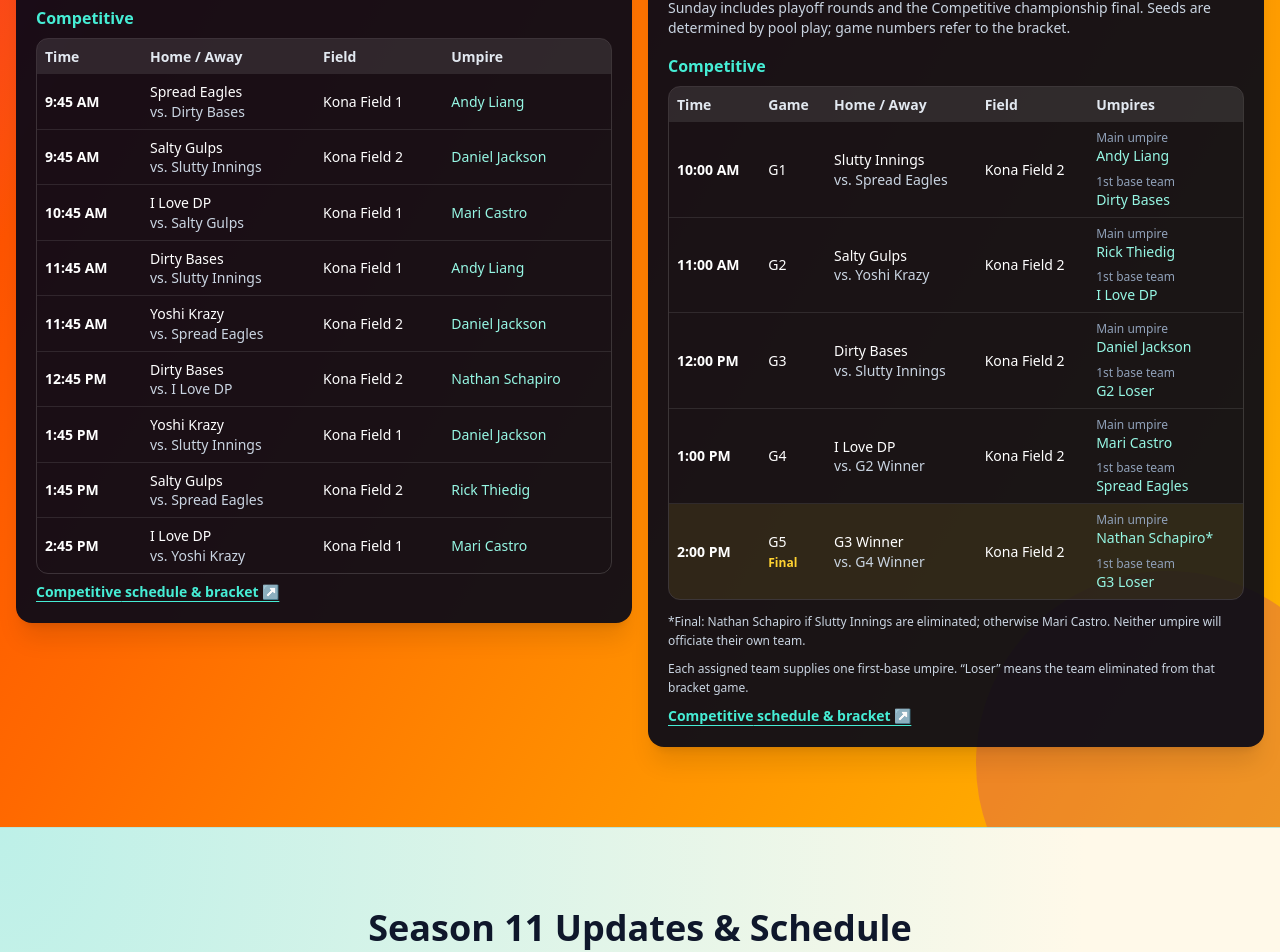
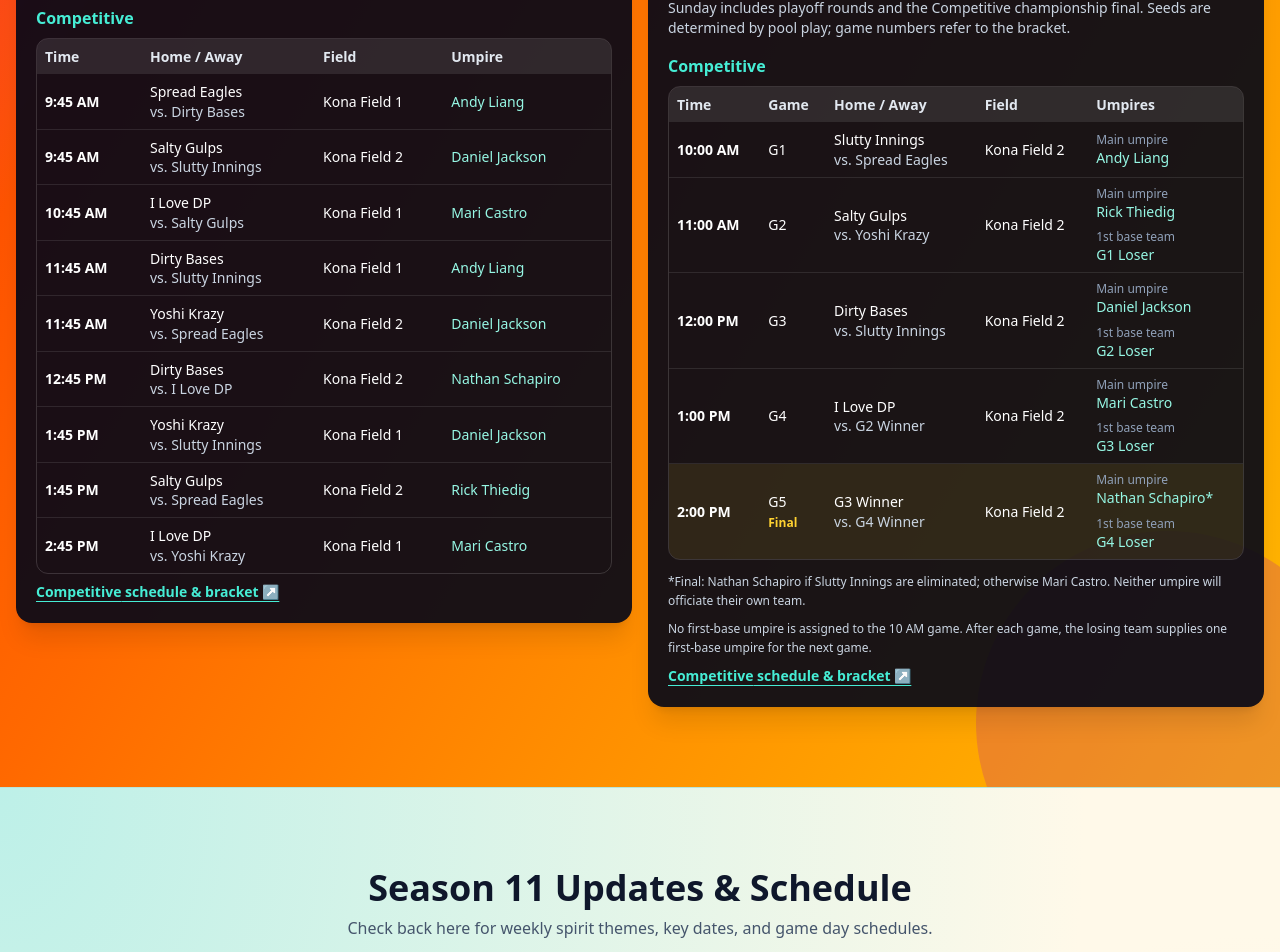
Before and after one commit to AObchildress/hawaii-gay-kickball, a React (Vite) app: page / in a window 1280 px wide. Shown: the part 2508-3460 px from the top of the page. Built offline with nearby package versions, Linux system fonts and the light colour scheme; no server answers.

Commit message:
Have each losing team provide first-base umpire for next Sunday game

```diff
--- a/src/TournamentSchedule.tsx
+++ b/src/TournamentSchedule.tsx
@@ -9,11 +9,11 @@ const divisions = [
 const gameUmpires: Record<string, string> = umpireAssignments;
 
 const sundayFirstBaseTeams: Record<string, string> = {
-  G1: 'Dirty Bases',
-  G2: 'I Love DP',
+  G1: 'None',
+  G2: 'G1 Loser',
   G3: 'G2 Loser',
-  G4: 'Spread Eagles',
-  G5: 'G3 Loser',
+  G4: 'G3 Loser',
+  G5: 'G4 Loser',
 };
 
 export default function TournamentSchedule() {
@@ -71,7 +71,7 @@ export default function TournamentSchedule() {
                             <td className="px-2 py-2">{game[4 + offset]}</td>
                             <td className={`min-w-24 px-2 py-2 ${umpire === 'TBD' ? 'font-bold text-amber-300' : 'text-teal-200'}`}>
                               <span className="block">{day.index === 1 && <span className="block text-xs text-slate-400">Main umpire</span>}{umpire}</span>
-                              {day.index === 1 && <span className="mt-2 block"><span className="block text-xs text-slate-400">1st base team</span>{sundayFirstBaseTeams[game[2]] ?? 'TBD'}</span>}
+                              {day.index === 1 && game[2] !== 'G1' && <span className="mt-2 block"><span className="block text-xs text-slate-400">1st base team</span>{sundayFirstBaseTeams[game[2]] ?? 'TBD'}</span>}
                             </td>
                           </tr>
                         );
@@ -80,7 +80,7 @@ export default function TournamentSchedule() {
                   </table>
                 </div>
                 {day.index === 1 && <p className="mt-3 text-xs leading-relaxed text-slate-300">*Final: Nathan Schapiro if Slutty Innings are eliminated; otherwise Mari Castro. Neither umpire will officiate their own team.</p>}
-                {day.index === 1 && <p className="mt-2 text-xs leading-relaxed text-slate-300">Each assigned team supplies one first-base umpire. “Loser” means the team eliminated from that bracket game.</p>}
+                {day.index === 1 && <p className="mt-2 text-xs leading-relaxed text-slate-300">No first-base umpire is assigned to the 10 AM game. After each game, the losing team supplies one first-base umpire for the next game.</p>}
                 <a href={division.href} target="_blank" rel="noopener noreferrer" className="mt-2 inline-block text-sm font-bold text-teal-300 underline underline-offset-4 hover:text-white">{division.name} schedule &amp; bracket ↗</a>
               </div>
             ))}
```
